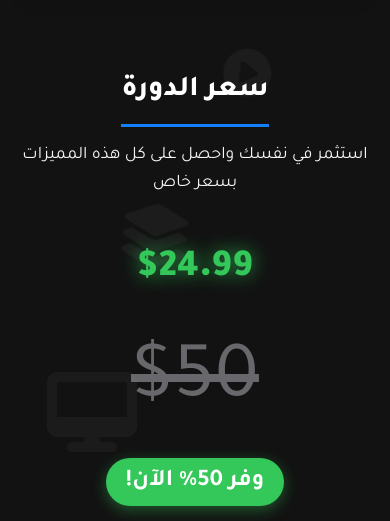
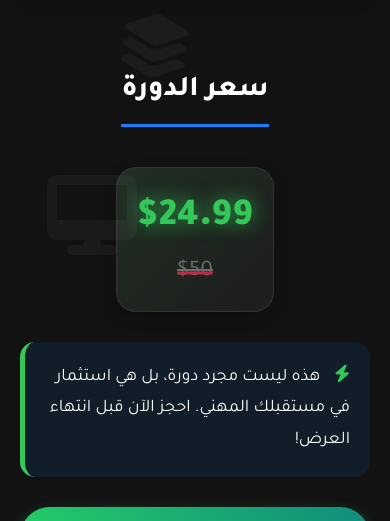
Before and after one commit to raydo48/COURS, a plain HTML site: page index.html in a window 390 px wide. Shown: the part 4152-4673 px from the top of the page. Drawn offline with Linux system fonts and the light colour scheme.

Commit message:
index.html

```diff
--- a/index.html
+++ b/index.html
@@ -243,27 +243,57 @@
             font-size: 1.1rem;
         }
 
-        /* Pricing Section */
-        .pricing-section {
-            margin-bottom: 70px;
-            animation: fadeInUp 1s ease-out 0.4s both;
-            text-align: center;
-        }
-
-        .-container {
+        /* تحسينات قسم التسعير */
+        .price-container {
             display: flex;
             justify-content: center;
             align-items: center;
-            gap: 30px;
+            gap: 20px;
+            flex-wrap: wrap;
             margin: 20px 0;
-            flex-wrap: wrap;
+        }
+
+        .price-wrapper {
+            display: flex;
+            align-items: center;
+            gap: 15px;
+            background: rgba(255, 255, 255, 0.05);
+            padding: 15px 30px;
+            border-radius: 20px;
+            border: 1px solid rgba(255, 255, 255, 0.1);
+            box-shadow: 0 5px 15px rgba(0,0,0,0.2);
+            position: relative;
+            overflow: hidden;
+        }
+
+        .price-wrapper::before {
+            content: '';
+            position: absolute;
+            top: 0;
+            left: 0;
+            width: 100%;
+            height: 100%;
+            background: linear-gradient(135deg, rgba(52, 199, 89, 0.1), transparent);
+            z-index: -1;
         }
 
         .old-price {
-            font-size: 2rem;
+            font-size: 1.8rem;
             text-decoration: line-through;
             color: var(--secondary);
             opacity: 0.7;
+            position: relative;
+        }
+
+        .old-price::after {
+            content: '';
+            position: absolute;
+            top: 50%;
+            left: 0;
+            width: 100%;
+            height: 3px;
+            background: var(--accent);
+            transform: translateY(-50%);
         }
 
         .price {
@@ -271,30 +301,35 @@
             font-weight: 900;
             color: #34c759;
             text-shadow: 0 0 15px rgba(52, 199, 89, 0.6);
-            margin: 20px 0;
             position: relative;
             animation: pulse-green 2s infinite;
+            display: flex;
+            align-items: center;
+            gap: 5px;
         }
 
         .price span {
-            font-size: 1rem;
+            font-size: 1.2rem;
             color: var(--gray);
+            margin-top: 5px;
         }
 
         .discount-tag {
-            background: #34c759;
+            background: linear-gradient(135deg, #34c759, #2daa4f);
             color: white;
-            padding: 5px 20px;
+            padding: 8px 25px;
             border-radius: 30px;
-            font-weight: 700;
-            font-size: 1.5rem;
+            font-weight: 900;
+            font-size: 1.4rem;
             margin-top: 10px;
             display: inline-block;
-            box-shadow: 0 4px 15px rgba(52, 199, 89, 0.4);
+            box-shadow: 0 5px 15px rgba(52, 199, 89, 0.4);
+            transform: rotate(-3deg);
+            animation: float 3s infinite ease-in-out;
         }
 
         .pitch-text {
-            font-size: 1.8rem;
+            font-size: 1.5rem;
             max-width: 800px;
             margin: 30px auto;
             padding: 20px;
@@ -302,7 +337,10 @@
             border-radius: 15px;
             border-left: 5px solid var(--success);
             line-height: 1.8;
+            position: relative;
         }
+
+
 
         .features {
             list-style: none;
@@ -607,7 +645,7 @@
             }
         }
 
-        /* Responsive */
+        /* تحسينات للجوال */
         @media (max-width: 992px) {
             .features-grid {
                 grid-template-columns: 1fr 1fr;
@@ -628,15 +666,20 @@
             }
 
             .price {
-                font-size: 3.5rem;
+                font-size: 2.8rem;
             }
 
             .old-price {
-                font-size: 2rem;
+                font-size: 1.6rem;
+            }
+
+            .discount-tag {
+                font-size: 1.3rem;
+                padding: 7px 20px;
             }
 
             .pitch-text {
-                font-size: 1.4rem;
+                font-size: 1.3rem;
             }
 
             .contact-info {
@@ -658,6 +701,12 @@
             .whatsapp-section p {
                 font-size: 1.2rem;
             }
+
+            .price-wrapper {
+                flex-direction: column;
+                gap: 5px;
+                padding: 20px;
+            }
         }
 
         @media (max-width: 480px) {
@@ -678,7 +727,12 @@
             }
 
             .old-price {
-                font-size: 5rem;
+                font-size: 1.4rem;
+            }
+
+            .discount-tag {
+                font-size: 1.2rem;
+                padding: 6px 15px;
             }
 
             .contact-info {
@@ -717,7 +771,7 @@
             }
 
             .pitch-text {
-                font-size: 1.2rem;
+                font-size: 1.1rem;
             }
 
             .whatsapp-section h3 {
@@ -907,19 +961,17 @@
     <section class="pricing-section">
         <div class="section-title">
             <h2>سعر الدورة</h2>
-                <p>استثمر في نفسك واحصل على كل هذه المميزات بسعر خاص</p>
         </div>
 
         <div class="price-container">
+            <div class="price-wrapper">
                 <div class="price">$24.99</div>
                 <div class="old-price">$50</div>
-
+            </div>
         </div>
 
-            <div class="discount-tag">وفر 50% الآن!</div>
-
         <div class="pitch-text">
-                <i class="fas fa-bolt" style="color: #34c759;"></i>
+            <i class="fas fa-bolt" style="color: #34c759; margin-left: 10px;"></i>
             هذه ليست مجرد دورة، بل هي استثمار في مستقبلك المهني. احجز الآن قبل انتهاء العرض!
         </div>
 
@@ -927,7 +979,6 @@
             <i class="fab fa-whatsapp"></i> سجل الآن عبر واتساب
         </a>
     </section>
-
 
     <footer>
             <p>© 2025 دورة احترف ريلزات باسلوب Apple UI. جميع الحقوق محفوظة raydo.</p>
```
Lines whose indentation alone changed are shown as unchanged.
